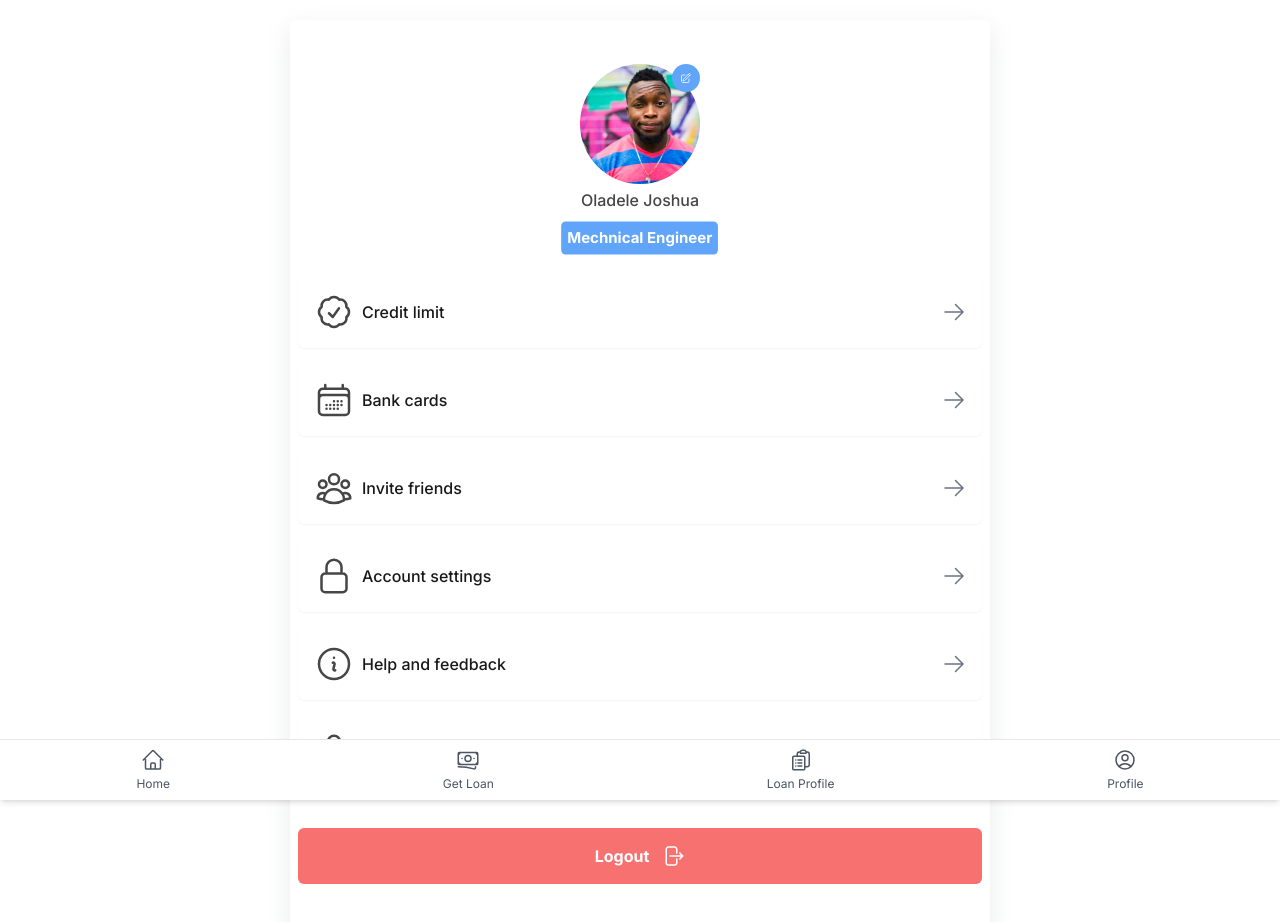
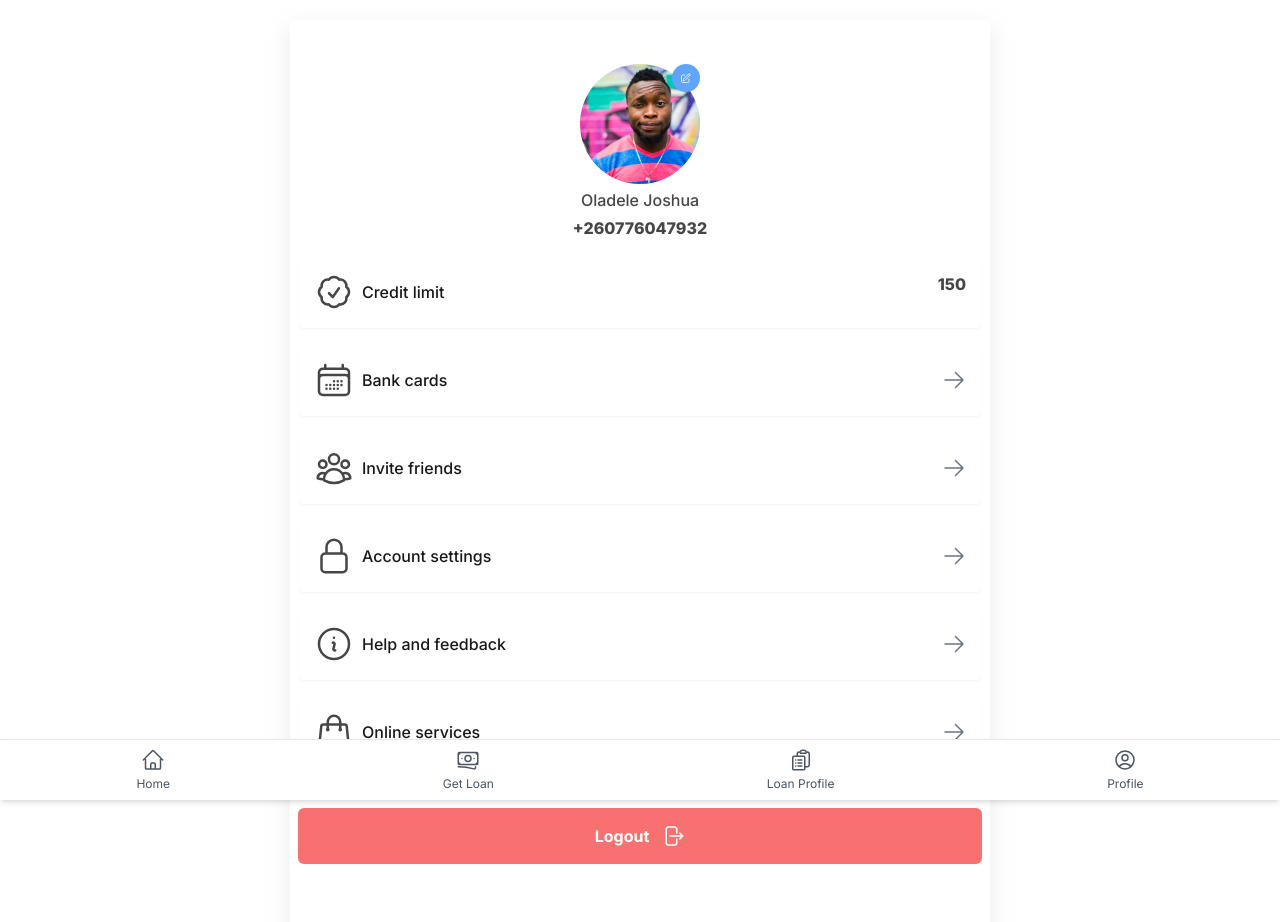
Before and after one commit to DiranDesai/LoanApp, a React (Vite) app: page / in a window 1280 px wide. Shown: the top 922 px of the page. Built offline with nearby package versions, Linux system fonts and the light colour scheme.

Commit message:
Updating codebase

```diff
--- a/src/components/ProfileMenu.jsx
+++ b/src/components/ProfileMenu.jsx
@@ -1,14 +1,14 @@
 import React from 'react'
 import { ArrowRightIcon } from '@heroicons/react/24/outline';
 
-function ProfileMenu({Icon, title}) {
+function ProfileMenu({Icon, title, ShowArrow=true}) {
   return (
     <div className="flex align-center justify-between mt-4 shadow-sm bg-white p-4 rounded-md hover:shadow-md cursor-pointer transition duration-200 ease-in-out">
         <div className='flex align-center space-x-2'>
             <span className="w-6 h-6 lg:w-10 lg:h-10 self-center">{Icon}</span>
             <h2 className="text-[16px] text-[#181818] font-[500] self-center">{title}</h2>
         </div>
-        <ArrowRightIcon  className="h-6 w-6 font-bold text-gray-500 self-center" />
+        {ShowArrow ? <ArrowRightIcon  className="h-6 w-6 font-bold text-gray-500 self-center" /> : <p className="font-extrabold">150</p>}
     </div>
   )
 }
--- a/src/pages/Profile.jsx
+++ b/src/pages/Profile.jsx
@@ -22,11 +22,10 @@ function Profile() {
                 <PencilSquareIcon className="h-7 w-7 font-bold bg-blue-400 text-white rounded-full p-2 hover:bg-red absolute right-0 top-5" />
                </div>
                 <h2 className="text-md font-[500]">Oladele Joshua</h2>
-                <p className="font-bold text-xl font-bold bg-blue-400 text-white scale-75 p-2 rounded-md">Mechnical Engineer</p>
-
+                <p className="font-extrabold">+260776047932</p>
             </div>
         </div>
-        <ProfileMenu Icon={<CheckBadgeIcon />} title="Credit limit"/>
+        <ProfileMenu Icon={<CheckBadgeIcon />} title="Credit limit" ShowArrow={false}/>
         <ProfileMenu Icon={<CalendarDaysIcon />} title="Bank cards"/>
         <ProfileMenu Icon={<UserGroupIcon />} title="Invite friends"/>
         <ProfileMenu Icon={<LockClosedIcon />} title="Account settings"/>
```
